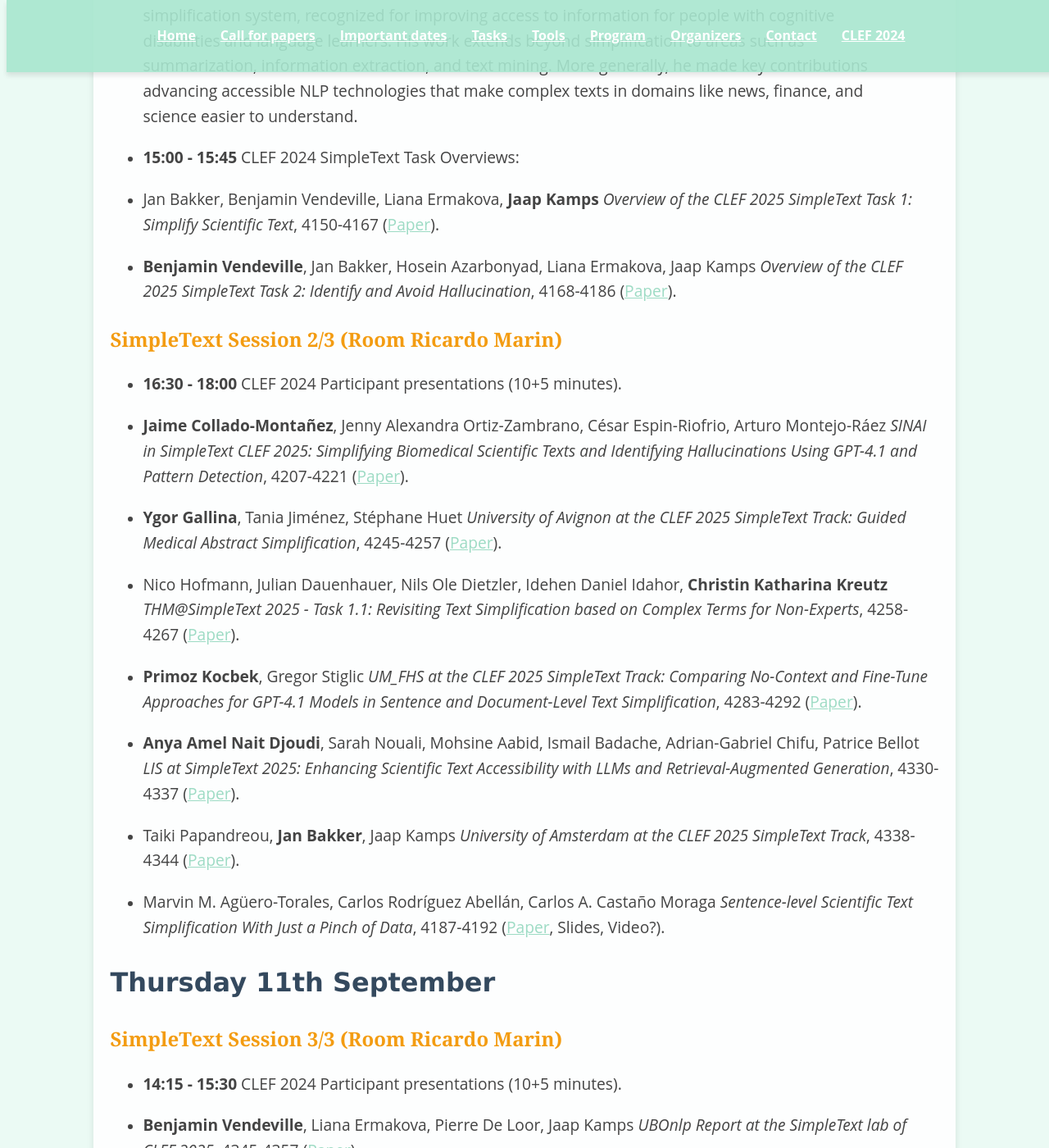
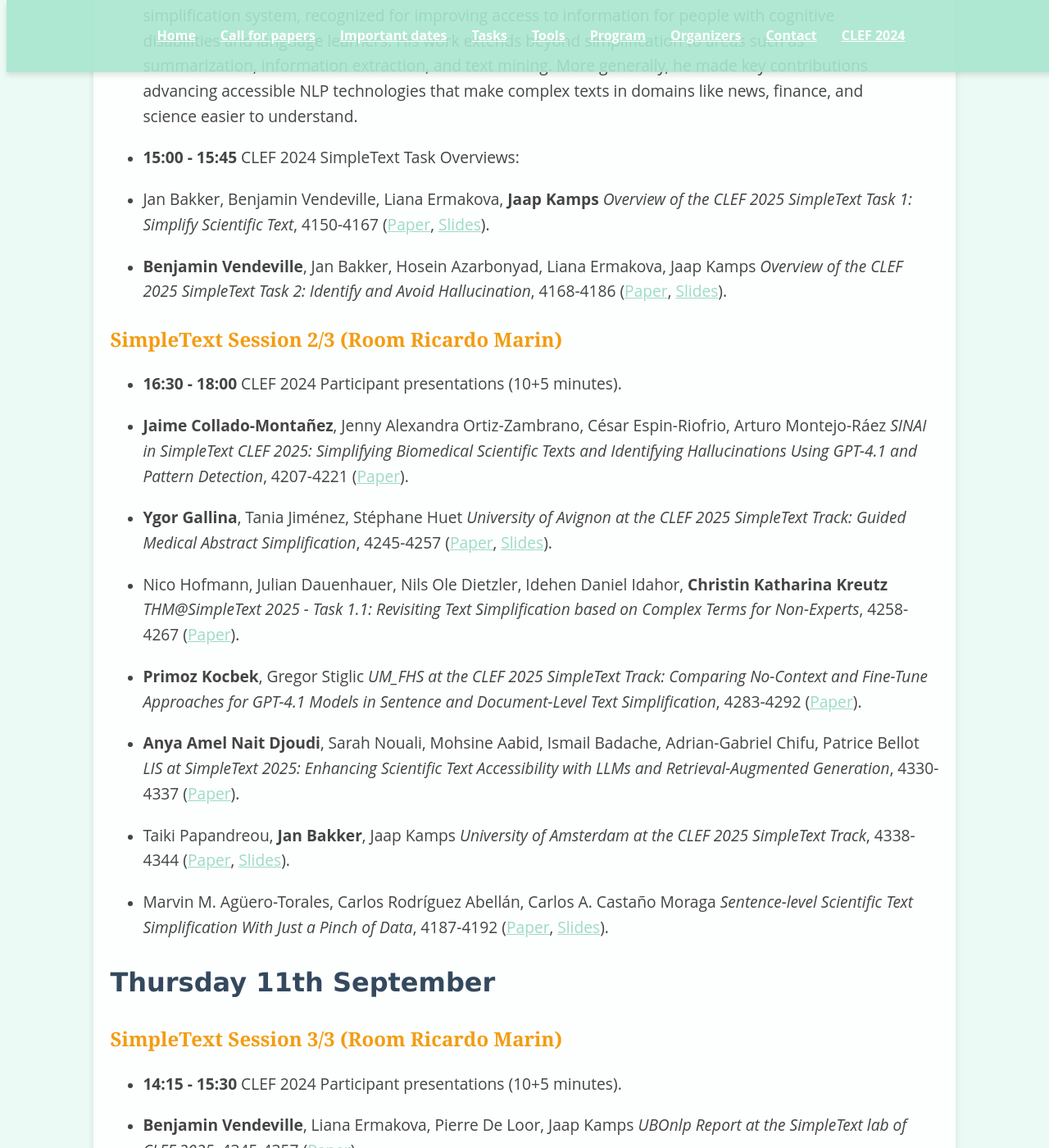
Before and after one commit to simpletext-madics/2025, a Jekyll site: the page built from program.md, in a window 1280 px wide and 1400 px high, scrolled down 1872 px. Shown: the whole window at 82% size. Built offline with Jekyll 4.4.1, drawn with Linux system fonts in a browser that asks for light colours.

Commit message:
Update program.md
Adding slides

```diff
--- a/program.md
+++ b/program.md
@@ -32,7 +32,7 @@ SimpleText Track sessions take place in **Room Ricardo Marin** (_Facultad de Edu
 
 ### Main Conference Session 3 + Lab Overviews Session 2 (Salón de Actos)
 
-* **12:30 – 12:50** **L. Ermakova**, H. Azarbonyad, J. Bakker, B. Vendeville, J. Kamps, _Overview of the CLEF 2025 SimpleText Track: Simplify Scientific Texts (and Nothing More)_ in: Proceedings of CLEF'25, LNCS, Springer, 2025 ([Paper](https://doi.org/10.1007/978-3-032-04354-2_23), [Slides](slides/XXX)).
+* **12:30 – 12:50** **L. Ermakova**, H. Azarbonyad, J. Bakker, B. Vendeville, J. Kamps, _Overview of the CLEF 2025 SimpleText Track: Simplify Scientific Texts (and Nothing More)_ in: Proceedings of CLEF'25, LNCS, Springer, 2025 ([Paper](https://doi.org/10.1007/978-3-032-04354-2_23), [Slides](slides/CLEF25SimpleText_Track_Overview.pdf)).
 
 ### SimpleText Session 1/3 (Room Ricardo Marin)
 
@@ -46,11 +46,11 @@ SimpleText Track sessions take place in **Room Ricardo Marin** (_Facultad de Edu
 
 * Jan Bakker, Benjamin Vendeville, Liana Ermakova, **Jaap Kamps**
 _Overview of the CLEF 2025 SimpleText Task 1: Simplify Scientific Text_, 4150-4167
-([Paper](https://www.dei.unipd.it/~faggioli/temp/clef2025/paper_344.pdf)).
+([Paper](https://www.dei.unipd.it/~faggioli/temp/clef2025/paper_344.pdf), [Slides](slides/CLEF25SimpleText_Task_Overview.pdf)).
 
 * **Benjamin Vendeville**, Jan Bakker, Hosein Azarbonyad, Liana Ermakova, Jaap Kamps
 _Overview of the CLEF 2025 SimpleText Task 2: Identify and Avoid Hallucination_, 4168-4186
-([Paper](https://www.dei.unipd.it/~faggioli/temp/clef2025/paper_345.pdf)).
+([Paper](https://www.dei.unipd.it/~faggioli/temp/clef2025/paper_345.pdf), [Slides](slides/CLEF25SimpleText_Task_Overview.pdf)).
 
 ### SimpleText Session 2/3 (Room Ricardo Marin)
 
@@ -62,7 +62,7 @@ _SINAI in SimpleText CLEF 2025: Simplifying Biomedical Scientific Texts and Iden
 
 * **Ygor Gallina**, Tania Jiménez, Stéphane Huet
 _University of Avignon at the CLEF 2025 SimpleText Track: Guided Medical Abstract Simplification_, 4245-4257
-([Paper](https://www.dei.unipd.it/~faggioli/temp/clef2025/paper_351.pdf)).
+([Paper](https://www.dei.unipd.it/~faggioli/temp/clef2025/paper_351.pdf), [Slides](slides/CLEF25SimpleText-LIA.pdf)).
 
 * Nico Hofmann, Julian Dauenhauer, Nils Ole Dietzler, Idehen Daniel Idahor, **Christin Katharina Kreutz**
 _THM@SimpleText 2025 - Task 1.1: Revisiting Text Simplification based on Complex Terms for Non-Experts_, 4258-4267
@@ -78,11 +78,11 @@ _LIS at SimpleText 2025: Enhancing Scientific Text Accessibility with LLMs and R
 
 * Taiki Papandreou, **Jan Bakker**, Jaap Kamps
 _University of Amsterdam at the CLEF 2025 SimpleText Track_, 4338-4344
-([Paper](https://www.dei.unipd.it/~faggioli/temp/clef2025/paper_359.pdf)).
+([Paper](https://www.dei.unipd.it/~faggioli/temp/clef2025/paper_359.pdf), [Slides](slides/CLEF25SimpleText-UvA.pdf)).
 
 * Marvin M. Agüero-Torales, Carlos Rodríguez Abellán, Carlos A. Castaño Moraga
 _Sentence-level Scientific Text Simplification With Just a Pinch of Data_, 4187-4192
-([Paper](https://www.dei.unipd.it/~faggioli/temp/clef2025/paper_346.pdf), Slides, Video?).
+([Paper](https://www.dei.unipd.it/~faggioli/temp/clef2025/paper_346.pdf), [Slides](slides/CLEF25SimpleText-Fujitsu.pdf)).
 
 ## Thursday 11th September
 
@@ -114,7 +114,7 @@ _S-3 Pipeline for Biomedical Text Simplification_, 4358-4369
 
 * Stéphane Huet, **Eric Sanjuan**
 _A Benchmark Collection for Assessing Scholarly Search by Non-Educated Users_, 4268-4282
-([Paper](https://www.dei.unipd.it/~faggioli/temp/clef2025/paper_353.pdf)).
+([Paper](https://www.dei.unipd.it/~faggioli/temp/clef2025/paper_353.pdf), [Slides](slides/CLEF25SimpleText-Avignon.pdf)).
 
 * (Time for additional talks, depending on demand, from the SimpleText track.)
 
```
